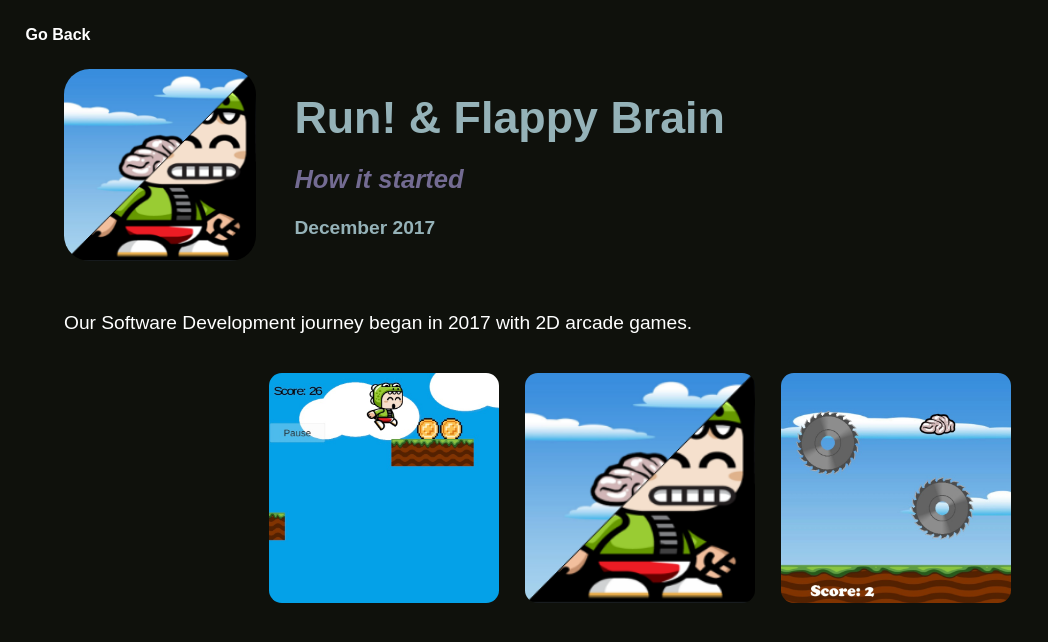
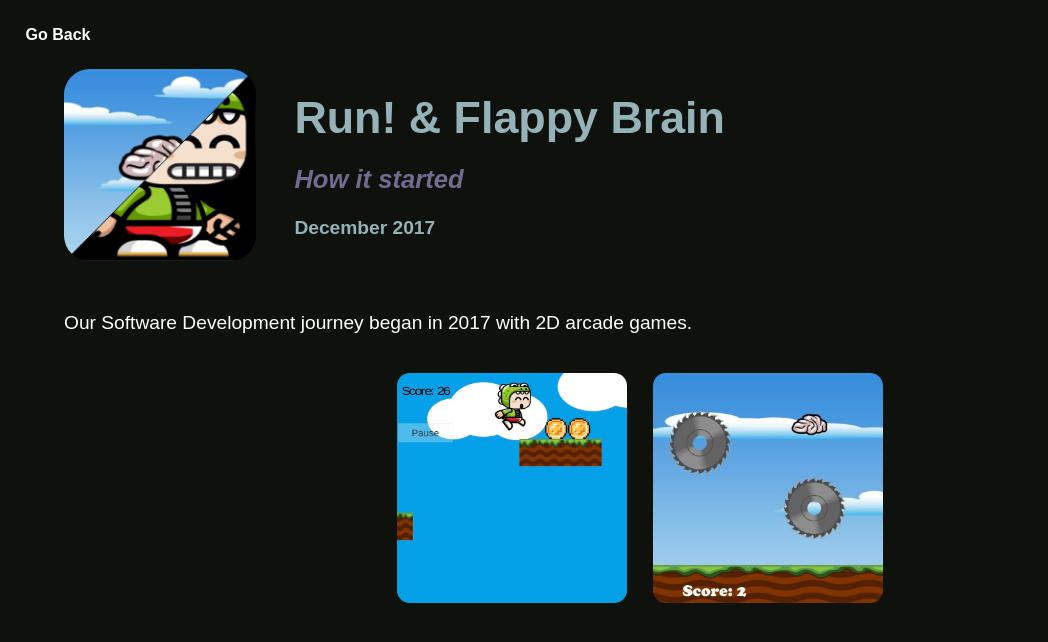
Before and after one commit to karimfawaz/brainTwoPoint0-website, a Next.js app: page /projects/1 in a window 1280 px wide. Shown: the top 642 px of the page, without its empty margins (0-1048 px from the left). Built offline with nearby package versions, Linux system fonts and the light colour scheme; a web font is replaced by a local one.

Commit message:
Updated Project Screenshots

```diff
--- a/list.js
+++ b/list.js
@@ -7,7 +7,7 @@ export const projectsList = [
         logo: "/flappyrun.png",
         shortDesc: "How it started",
         text: "Our Software Development journey began in 2017 with 2D arcade games.",
-        screenshots: ["/runsc.jpg", "/flappyrun.png", "/flappysc.jpg"],
+        screenshots: ["/runsc.jpg", "/flappysc.jpg"],
         links: []
     },
     {
@@ -39,7 +39,7 @@ export const projectsList = [
         logo: "/brain256.png",
         shortDesc: "Brain 2.0 - Online",
         text: "",
-        screenshots: ["/brain256.png", "/brain256.png", "/brain256.png"],
+        screenshots: [],
         links: []
 
 
--- a/styles/Project.module.css
+++ b/styles/Project.module.css
@@ -1,7 +1,5 @@
 .projectPage {
     background-color: var(--one);
-
-    width: 100vw;
     padding: 2vw;
 }
 
@@ -100,7 +98,6 @@
     .screenshotContainer {
         display: grid;
         gap: 3vw;
-
     }
     .screenshot {
         width: 35vw;
```
